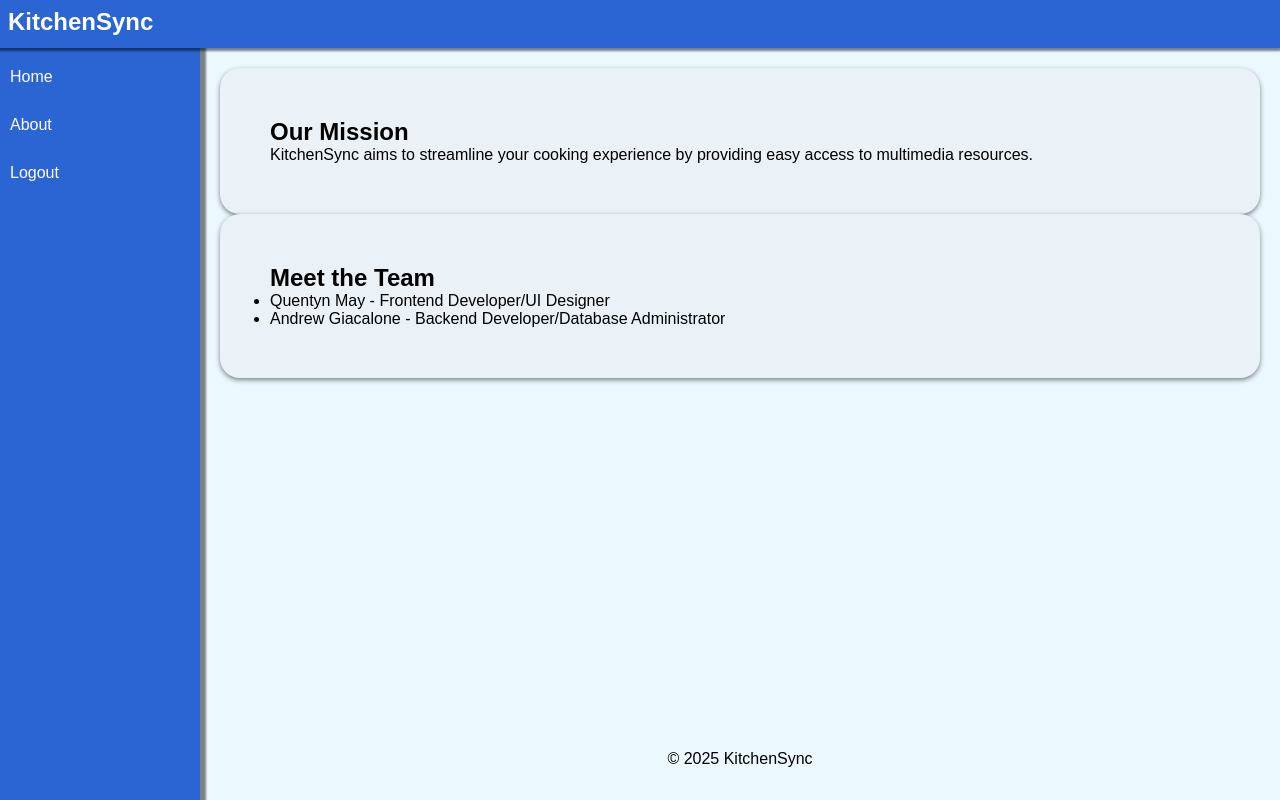
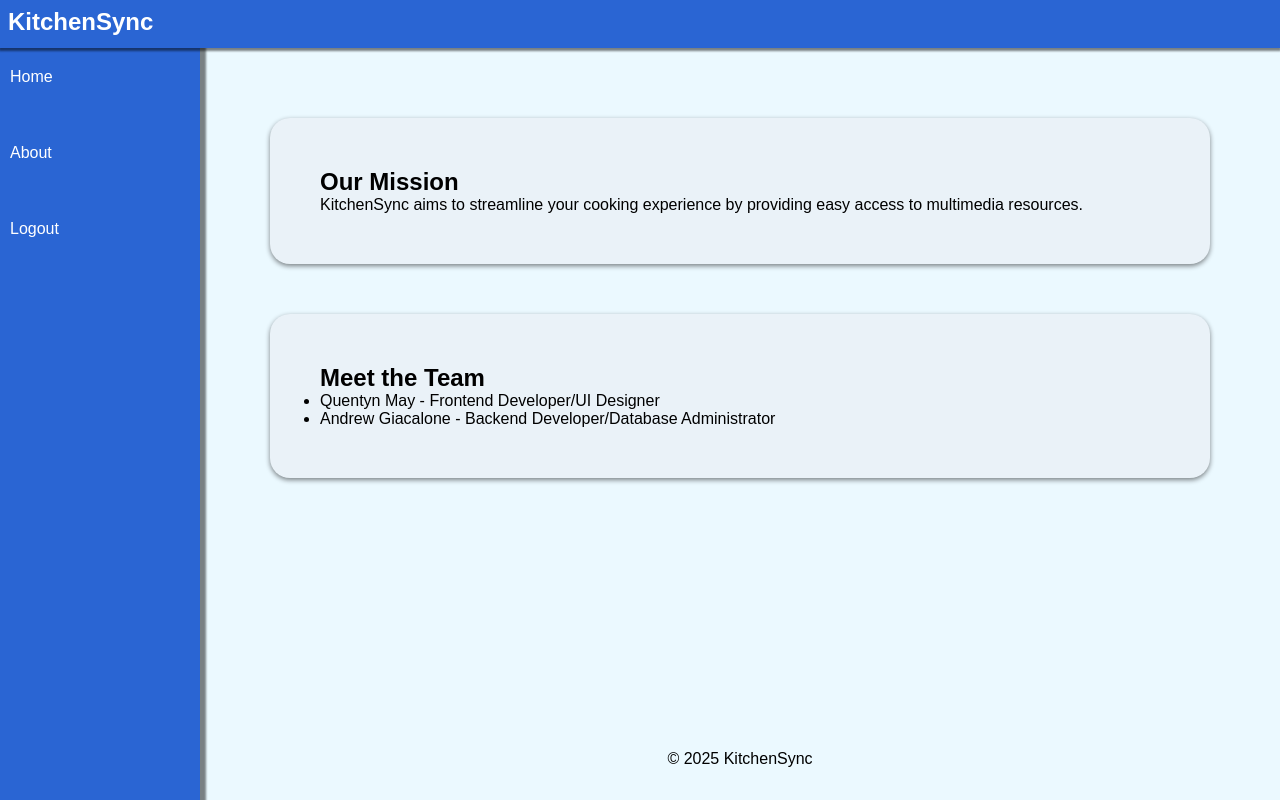
Before and after one commit to mayqatwit/WebDevFinalProject, a plain HTML site: page about.html in a window 1280 px wide. Drawn offline with Linux system fonts and the light colour scheme.

Commit message:
Fixed section margin issue

```diff
--- a/about.html
+++ b/about.html
@@ -13,19 +13,19 @@
     <nav><H2>KitchenSync</H2><button id="toggleButton" onclick="toggleSidebar()">≡</button></nav>
     <aside id="sidebar">
         <ul>
-            <li><a class="sidebarItems" href="home.html">Home</a></li>
-            <li><a class="sidebarItems" href="about.html">About</a></li>
-            <li><a class="sidebarItems" id="logout" href="login.html">Logout</a></li>
+            <a class="sidebarItems" href="home.html"><li>Home</li></a>
+            <a class="sidebarItems" href="about.html"><li>About</li></a>
+            <a class="sidebarItems" id="logout" href="login.html"><li>Logout</li></a>
         </ul>
     </aside>
 
     <main>
-        <section>
+        <section style="margin: 50px">
             <h2>Our Mission</h2>
             <p>KitchenSync aims to streamline your cooking experience by providing easy access to multimedia resources.</p>
         </section>
 
-        <section>
+        <section style="margin: 50px">
             <h2>Meet the Team</h2>
             <ul>
                 <li>Quentyn May - Frontend Developer/UI Designer</li>
```
